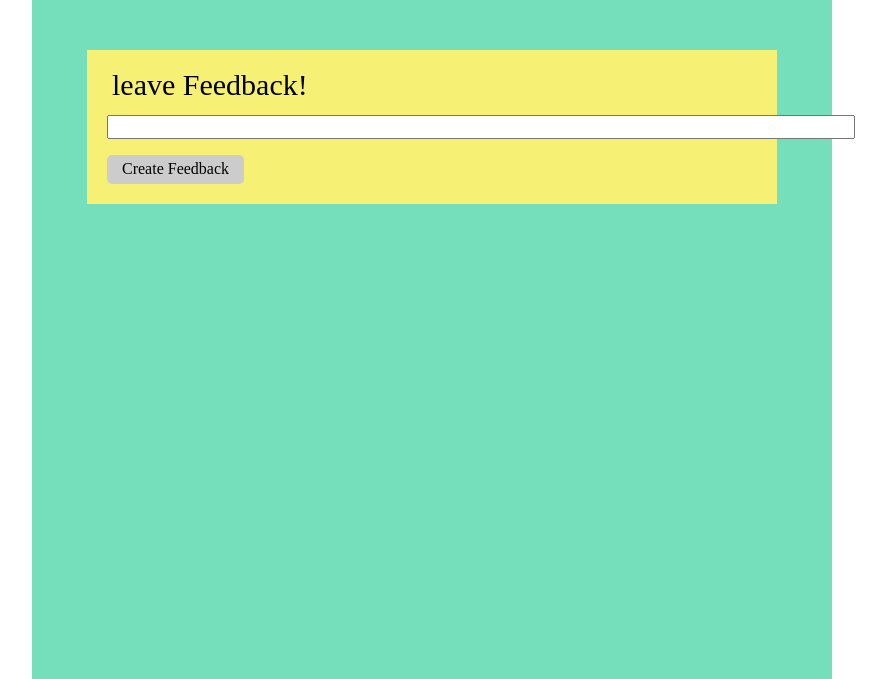
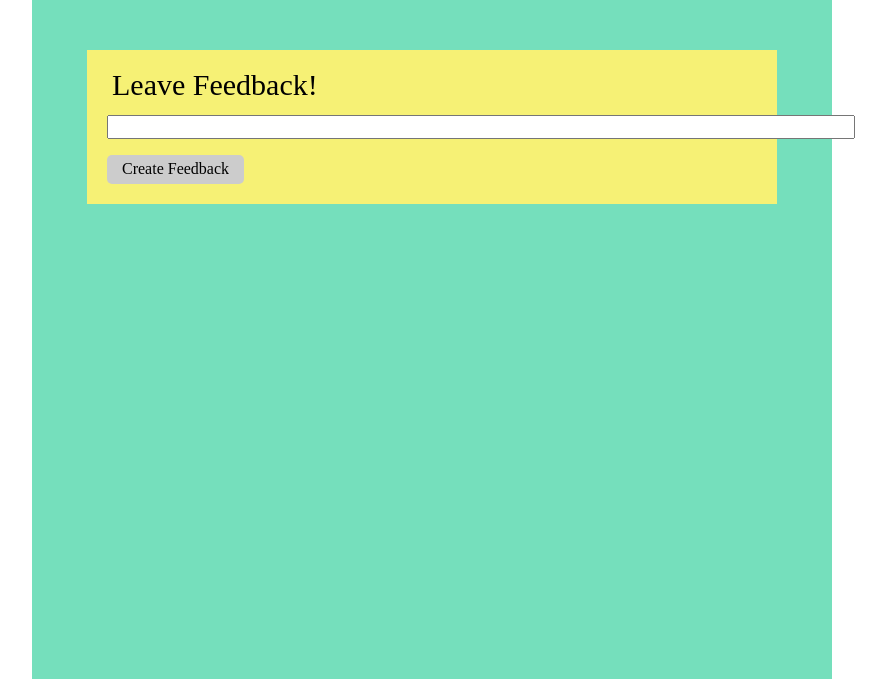
Before and after one commit to nayana487/storyteller, a Rails app: page /feedbacks/new in a window 1280 px wide. Shown: the part 76-755 px from the top of the page, without its empty margins (208-1094 px from the left). Run offline with Rails 7, Linux system fonts and the light colour scheme; a user stored in the database is signed in; style sheets or scripts are compiled from the project's sources; some libraries are stand-ins or nearby versions.

Commit message:
updated wireframes

```diff
--- a/app/views/feedbacks/new.html.erb
+++ b/app/views/feedbacks/new.html.erb
@@ -1,5 +1,5 @@
 <div class="element">
-  <h2 class="title">leave Feedback!</h2>
+  <h2 class="title">Leave Feedback!</h2>
 
   <%= form_for @feedback do |f| %>
     <p>
```
Also changed, not shown: README.md, planning/admin.png (added), planning/logged.png (added), planning/unlogged.png (added), 1 other file.
